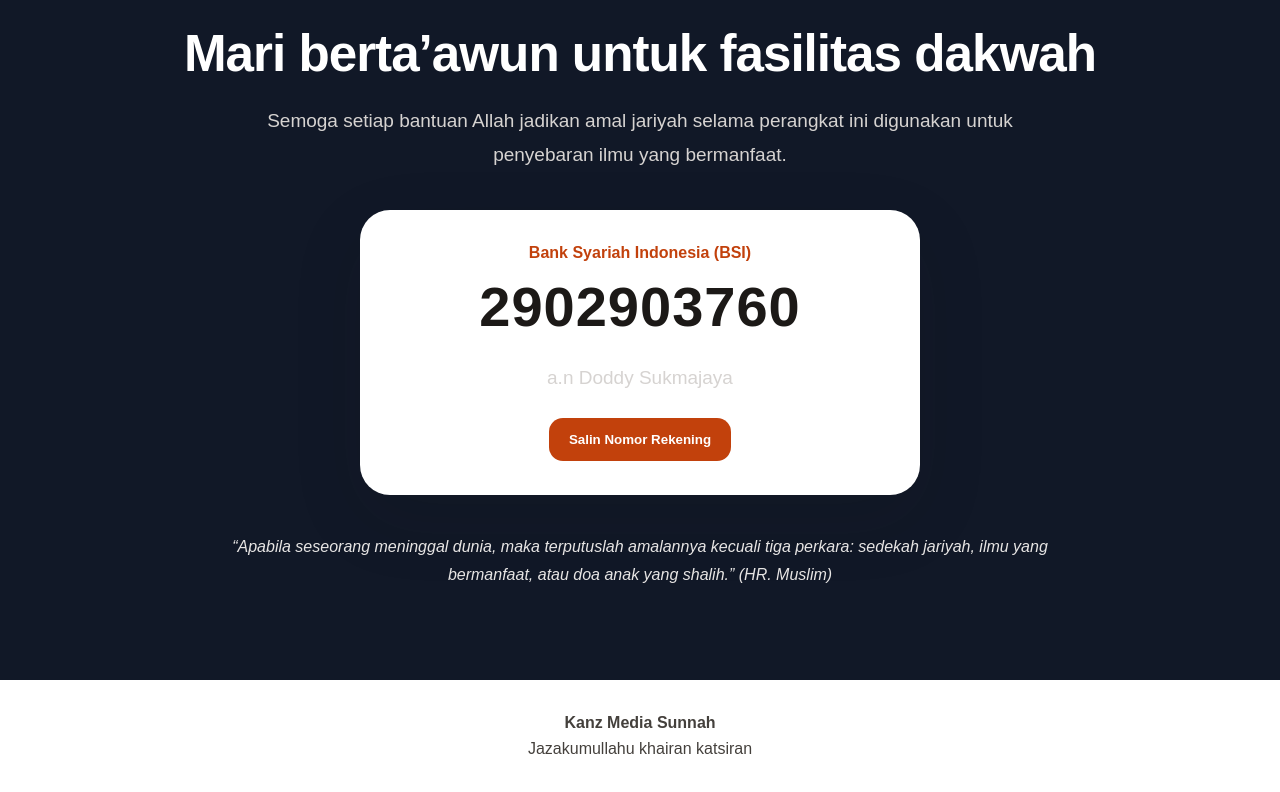
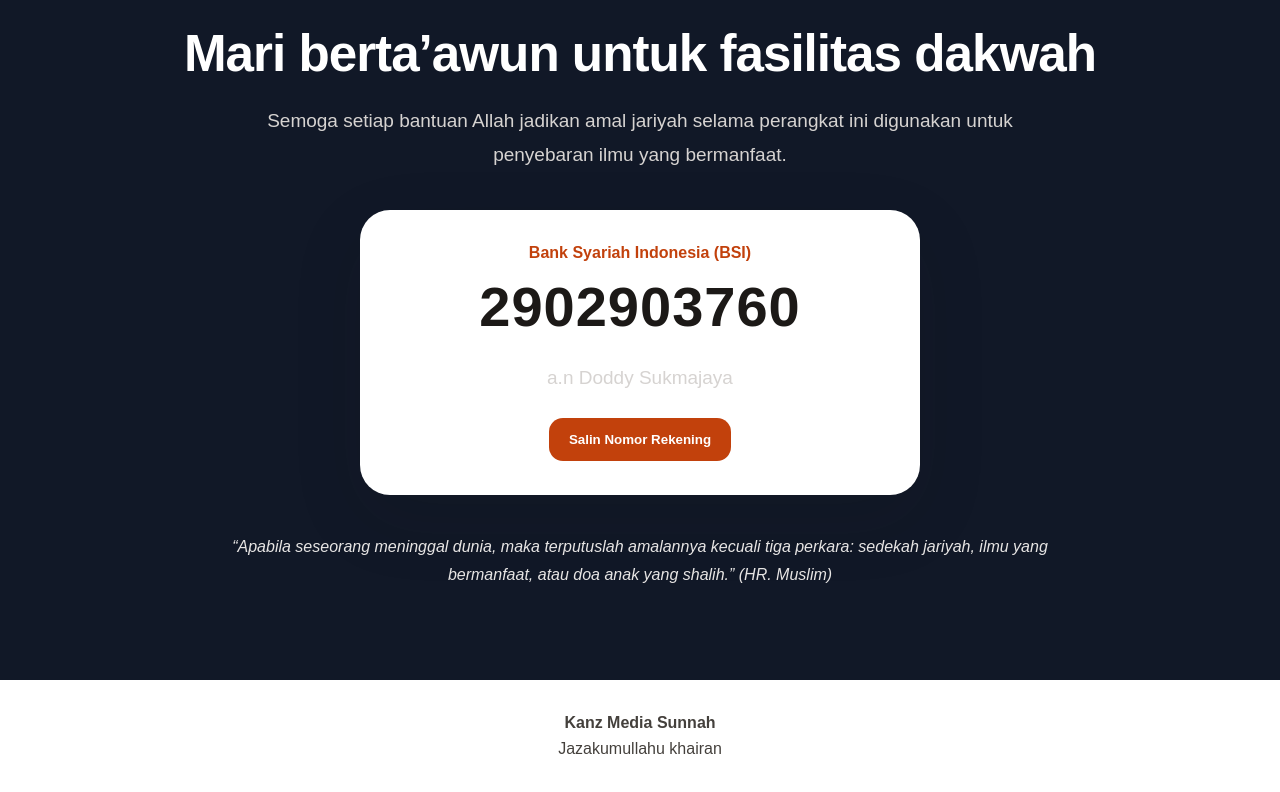
Before and after one commit to doddy212/taawunkanzmediasunnah, a React (Vite) app: page / in a window 1280 px wide. Shown: the part 2160-2952 px from the top of the page. Built offline with nearby package versions, Linux system fonts and the light colour scheme.

Commit message:
Update main.jsx

```diff
--- a/src/main.jsx
+++ b/src/main.jsx
@@ -121,7 +121,7 @@ function App() {
 
       <footer>
         <strong>Kanz Media Sunnah</strong>
-        <span>Jazakumullahu khairan katsiran</span>
+        <span>Jazakumullahu khairan </span>
       </footer>
     </main>
   );
```
